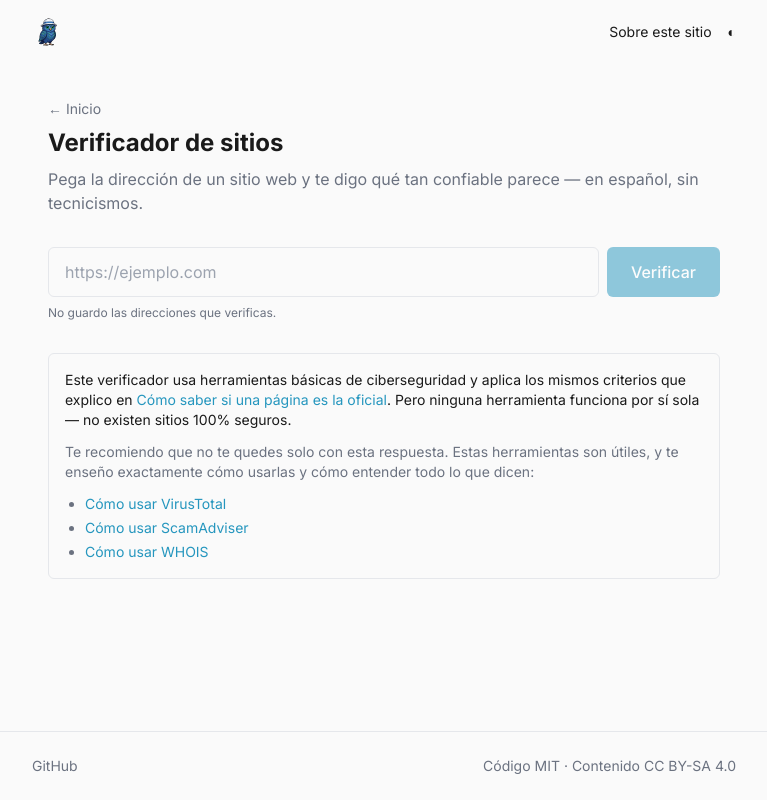
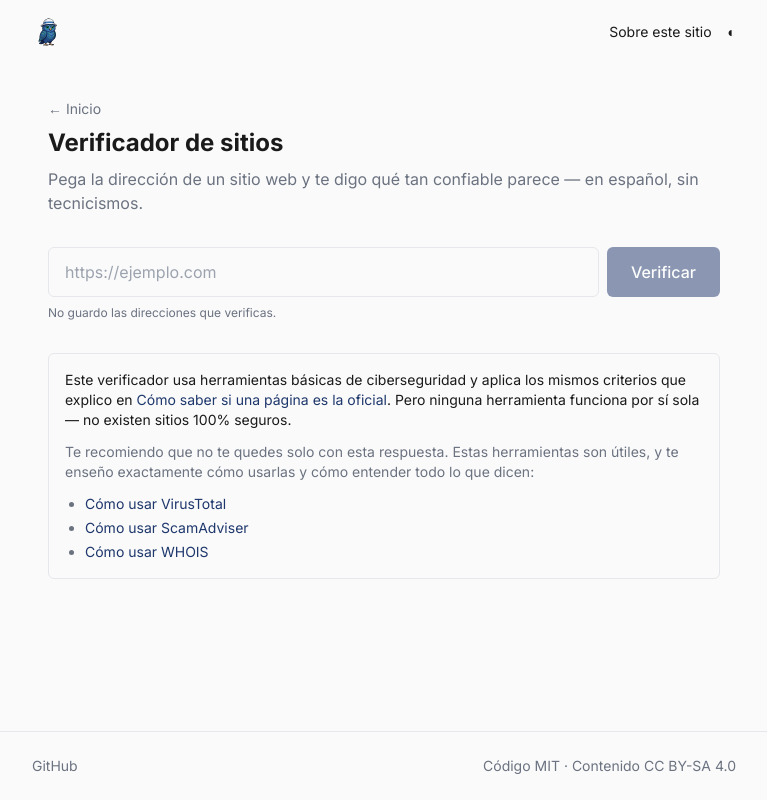
Before and after one commit to parsiomnium/basesegura, a Next.js app: page /herramientas/verificar-sitio in a window 1280 px wide. Shown: the whole page, without its empty margins (256-1023 px from the left). Built offline with nearby package versions, Linux system fonts and the light colour scheme; no server answers.

Commit message:
fix: primary accent is dark blue #1e376c, light blue #2596be secondary

```diff
--- a/app/globals.css
+++ b/app/globals.css
@@ -3,8 +3,8 @@
 @tailwind utilities;
 
 :root {
-  --accent: #2596be;
-  --accent-dark: #1e376c;
+  --accent: #1e376c;
+  --accent-light: #2596be;
   --accent-green: #1fe67c;
   --bg: #fafafa;
   --bg-secondary: #f3f4f6;
@@ -15,7 +15,7 @@
 
 .dark {
   --accent: #2596be;
-  --accent-dark: #4a7fb8;
+  --accent-light: #2596be;
   --accent-green: #1fe67c;
   --bg: #111111;
   --bg-secondary: #1a1a1a;
```
